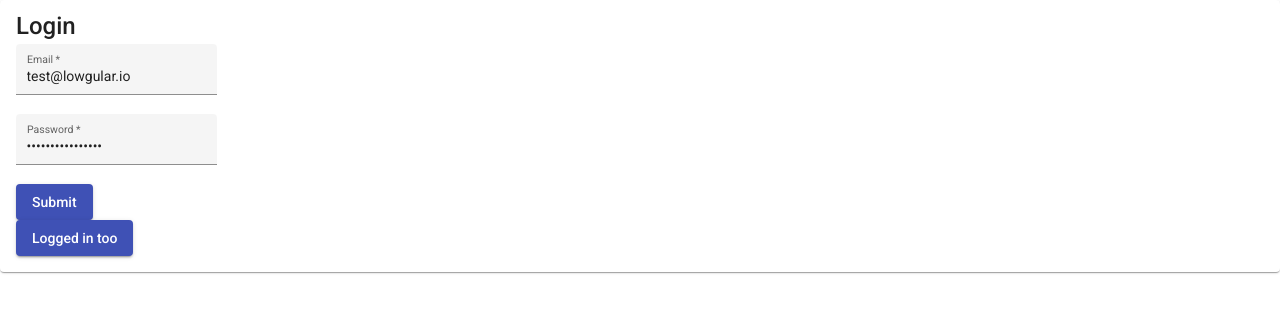
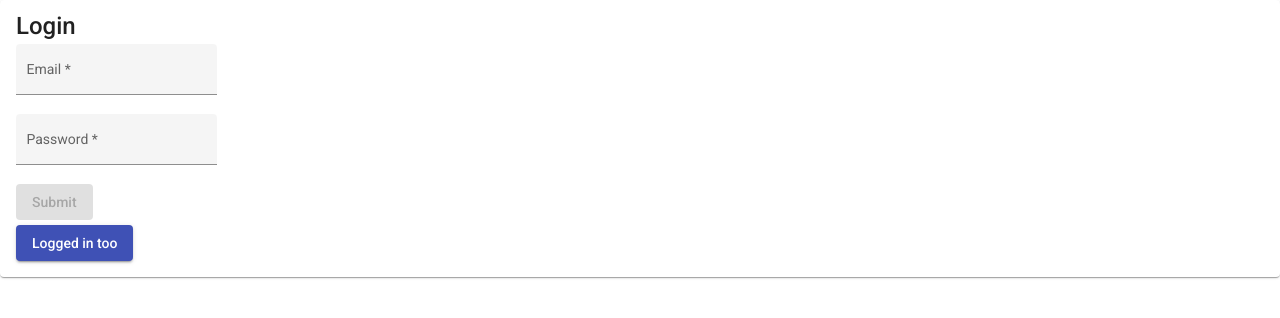
Before and after one commit to och-karr/ng-authorization-project, an Angular app: page /auto-login/login in a window 1280 px wide. Shown: the top 318 px of the page. Built offline with nearby package versions, Linux system fonts and the light colour scheme.

Commit message:
refactor code, style

```diff
--- a/src/app/components/logged-in/logged-in.component-module.ts
+++ b/src/app/components/logged-in/logged-in.component-module.ts
@@ -3,7 +3,6 @@ import { LoggedInComponent } from './logged-in.component';
 import {MatCardModule} from "@angular/material/card";
 import {RouterLink, RouterModule, RouterOutlet} from "@angular/router";
 import {MatButtonModule} from "@angular/material/button";
-import {LoggedInTooComponent} from "../logged-in-too/logged-in-too.component";
 import {LoggedInTooComponentModule} from "../logged-in-too/logged-in-too.component-module";
 
 @NgModule({
@@ -15,8 +14,7 @@ import {LoggedInTooComponentModule} from "../logged-in-too/logged-in-too.compone
     RouterModule.forChild([
       {
         path: '',
-        component: LoggedInComponent,
-        children: [{ path: 'logged-in-too', component: LoggedInTooComponent }],
+        component: LoggedInComponent
       },
     ]),
     LoggedInTooComponentModule,
--- a/src/app/components/logged-in/logged-in.component.html
+++ b/src/app/components/logged-in/logged-in.component.html
@@ -1,3 +1,3 @@
 <p>You are logged in test</p>
-<button type="button" mat-raised-button color="primary" [routerLink]="'/auto-login/logged-in/logged-in-too'">Logged in too</button>
+<button type="button" mat-raised-button color="primary" class="nav-btn" [routerLink]="'/auto-login/logged-in/logged-in-too'">Logged in too</button>
 <router-outlet></router-outlet>
--- a/src/app/components/logged-in/logged-in.component.scss
+++ b/src/app/components/logged-in/logged-in.component.scss
@@ -0,0 +1,3 @@
+.nav-btn {
+  margin: 5px 0;
+}
--- a/src/app/components/login/login.component.html
+++ b/src/app/components/login/login.component.html
@@ -20,6 +20,6 @@
         <button [disabled]="!form.valid" type="submit" mat-raised-button color="primary">Submit</button>
       </div>
     </form>
-    <button type="button" mat-raised-button color="primary" [routerLink]="'/auto-login/logged-in/logged-in-too'">Logged in too</button>
+    <button type="button" class="nav-btn" mat-raised-button color="primary" [routerLink]="'/auto-login/logged-in/logged-in-too'">Logged in too</button>
   </mat-card-content>
 </mat-card>
--- a/src/app/components/login/login.component.scss
+++ b/src/app/components/login/login.component.scss
@@ -0,0 +1,3 @@
+.nav-btn {
+  margin: 5px 0;
+}
--- a/src/app/components/login/login.component.ts
+++ b/src/app/components/login/login.component.ts
@@ -12,8 +12,8 @@ import {Router} from "@angular/router";
 })
 export class LoginComponent {
   readonly form: FormGroup = new FormGroup({
-    email: new FormControl('test@lowgular.io', [Validators.required, Validators.email,]),
-    password: new FormControl('test@lowgular.io', [Validators.required]),
+    email: new FormControl('', [Validators.required, Validators.email,]),
+    password: new FormControl('', [Validators.required]),
   });
 
   constructor(private _authService: AuthService, private _router: Router) {}
```
Also changed, not shown: src/app/app-routing.module.ts (+12 -15 lines).
